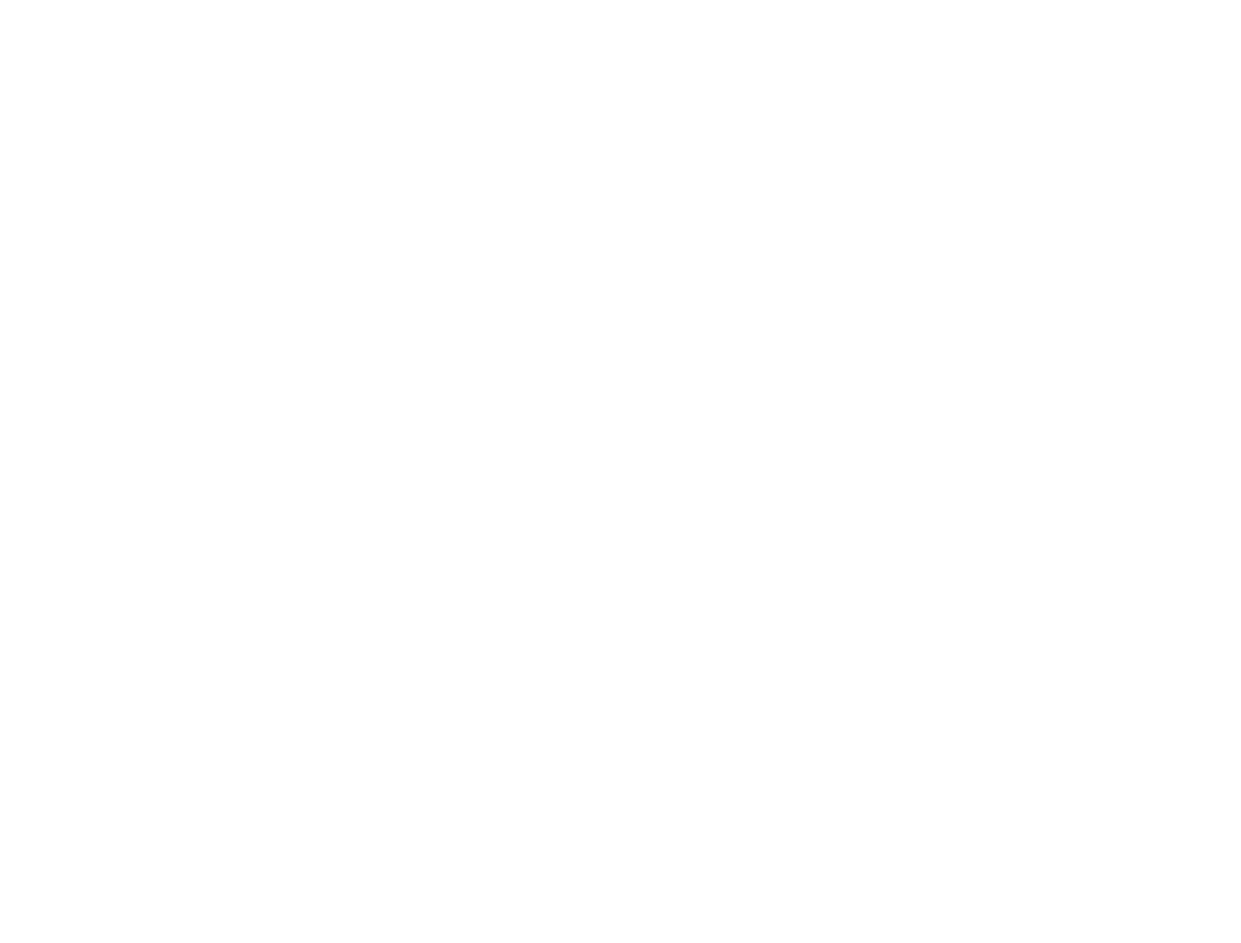
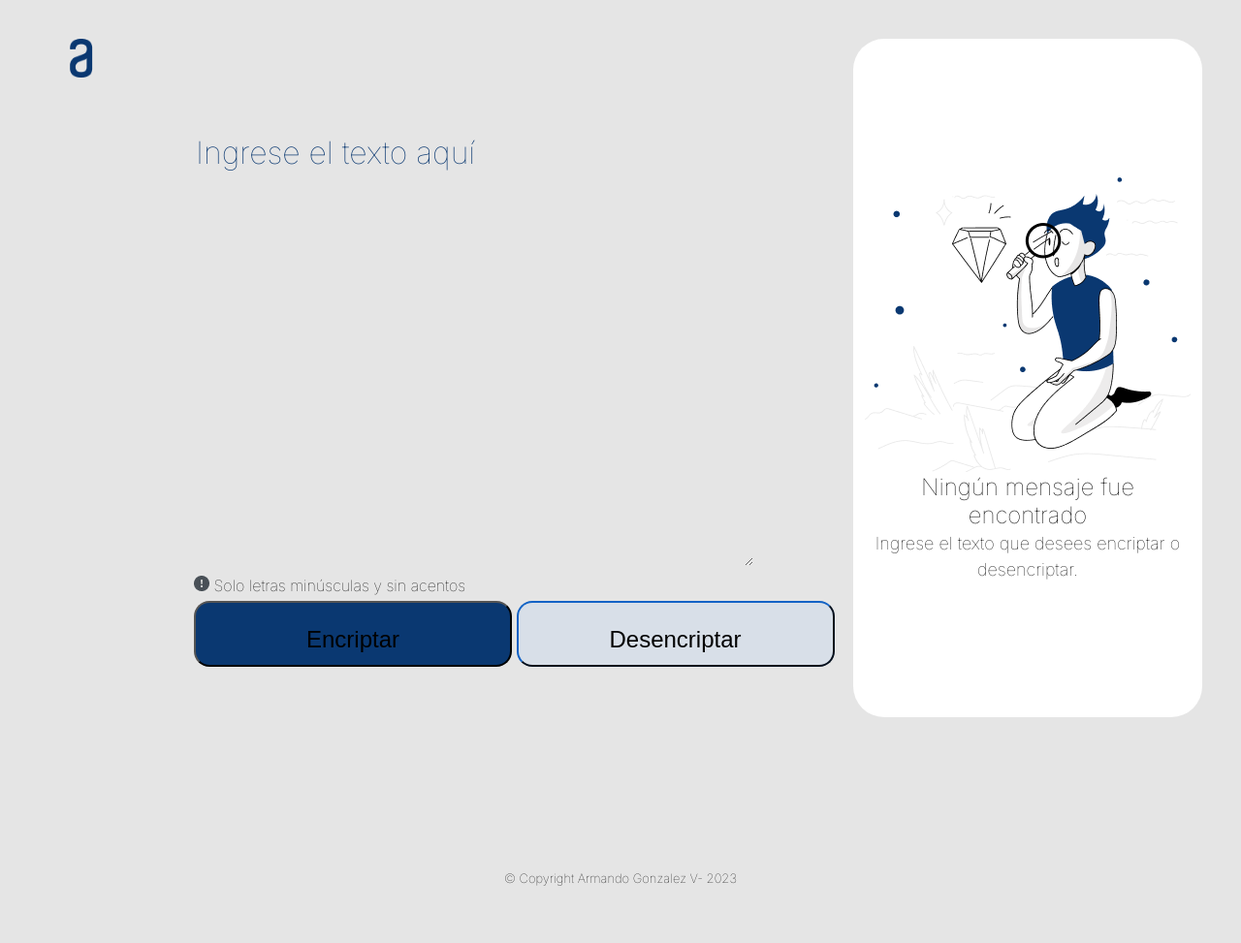
Before and after one commit to ArmandGV/Challenge_Encriptador, a plain HTML site: page index.html in a window 1280 px wide. Shown: the whole page at 97% size. Before the commit the page ends 800 px from the top, so only its background shows below. Drawn offline with Linux system fonts and the light colour scheme.

Commit message:
aplicando stilos CSS para destok

```diff
--- a/index.html
+++ b/index.html
@@ -4,9 +4,45 @@
     <meta charset="UTF-8">
     <meta http-equiv="X-UA-Compatible" content="IE=edge">
     <meta name="viewport" content="width=device-width, initial-scale=1.0">
+    <link rel="stylesheet" href="reset.css">
+    <link rel="stylesheet" href="styles.css">
     <title>Encriptador</title>
+    <link href="https://fonts.googleapis.com/css2?family=Inter:wght@100&display=swap" rel="stylesheet">
 </head>
 <body>
 
+    <main>
+        <div class="contenido">
+            <div class="logo" >
+                <img src="imagenes/Logo.png" alt="Logotipo de Alura" >
+            </div>
+
+            <div class="encriptador">
+                    <textarea name="mensaje" id="" cols="30" rows="10"  class="mensaje" placeholder="Ingrese el texto aquí"></textarea>
+
+                    <p class="advertencia"> <img src="imagenes/Vector.png" alt=""> Solo letras minúsculas y sin acentos</p>
+                    <div class="botones">
+                        <button class="boton-encriptar">Encriptar</button>
+                        <button class="boton-desencriptar">Desencriptar</button>
+                    </div>
+
+            </div>
+
+            <div class="codificador">
+                    <img src="imagenes/Muñeco.png"  class="muneco">
+                    <p class="ningun-mensaje">Ningún mensaje fue encontrado</p>
+                    <p class="ingrese-mensaje"  >Ingrese el texto que desees encriptar o desencriptar. </p>
+
+            </div>
+
+        </div>
+    </main>
+
+    <footer>
+
+        <p class="copyright">&copy Copyright Armando Gonzalez V- 2023 </p>
+    </footer>
+
+
 </body>
 </html>
--- /dev/null
+++ b/reset.css
@@ -0,0 +1,48 @@
+/* http://meyerweb.com/eric/tools/css/reset/
+   v2.0 | 20110126
+   License: none (public domain)
+*/
+
+html, body, div, span, applet, object, iframe,
+h1, h2, h3, h4, h5, h6, p, blockquote, pre,
+a, abbr, acronym, address, big, cite, code,
+del, dfn, em, img, ins, kbd, q, s, samp,
+small, strike, strong, sub, sup, tt, var,
+b, u, i, center,
+dl, dt, dd, ol, ul, li,
+fieldset, form, label, legend,
+table, caption, tbody, tfoot, thead, tr, th, td,
+article, aside, canvas, details, embed,
+figure, figcaption, footer, header, hgroup,
+menu, nav, output, ruby, section, summary,
+time, mark, audio, video {
+	margin: 0;
+	padding: 0;
+	border: 0;
+	font-size: 100%;
+	font: inherit;
+	vertical-align: baseline;
+}
+/* HTML5 display-role reset for older browsers */
+article, aside, details, figcaption, figure,
+footer, header, hgroup, menu, nav, section {
+	display: block;
+}
+body {
+	line-height: 1;
+}
+ol, ul {
+	list-style: none;
+}
+blockquote, q {
+	quotes: none;
+}
+blockquote:before, blockquote:after,
+q:before, q:after {
+	content: '';
+	content: none;
+}
+table {
+	border-collapse: collapse;
+	border-spacing: 0;
+}
--- /dev/null
+++ b/style.css
@@ -0,0 +1,161 @@
+*{
+    box-sizing: border-box;
+}
+body{
+    background: #E5E5E5;
+    font-family: 'Montserrat', sans-serif;
+}
+
+
+.contenido{
+    width: 100%;
+    height: 100vh;
+    margin: 0;
+    position: relative;
+}
+
+.contenido div{
+    display: inline-block;
+    vertical-align: top;
+
+
+}
+
+.logo{
+    width: 120px;
+    position: absolute;
+    top: 40px;
+    left: 40px;
+
+}
+
+
+.logo img{
+    width: 88px;
+    height: 40px;
+    margin: 0 0 auto;
+
+}
+
+.encriptador{
+    width: 680px;
+    height: 700px;
+    position: absolute;
+    top: 40px;
+    left: 300px;
+}
+
+.mensaje{
+    background: #E5E5E5;
+    width: 577px;
+    height: 448px;
+    margin: 96px 0 8px;
+    color: #0A3871;
+    font-family: inter;
+    font-size: 32px;
+    text-align: left;
+    border: none;
+
+}
+.mensaje::placeholder{
+    color: #0A3871;
+    font-family: inter;
+    font-size: 32px;
+    text-align: left;
+
+}
+
+.advertencia{
+    text-align: left;
+    font-family: inter;
+    font-size: 16px;
+    width: 300px;
+    height: 18px;
+    margin-bottom: 8px;
+
+}
+
+.advertencia img{
+    width: 16px;
+    height: 16px;
+}
+
+.botones{
+    width: 680px;
+    height: 68px;
+    margin-bottom: 30px;
+}
+
+.boton-encriptar{
+    width: 328px;
+    height: 68px;
+    border-radius: 16px;
+    padding: 24px;
+    background: #0A3871;
+    font-size: 24px;
+}
+
+.boton-desencriptar{
+    width: 328px;
+    height: 68px;
+    border-color: #0A3871;
+    background: #D8DFE8;
+    border-radius: 16px;
+    padding: 24px;
+    font-size: 24px;
+
+}
+
+.codificador{
+    width: 400px;
+    height: 700px;
+    background: white;
+    border-radius: 32px;
+    position: absolute;
+    position: absolute;
+    top: 40px;
+
+    right: 40px;
+}
+.muneco{
+    width: 336px;
+    height: 304px;
+    margin: 143px 32px 0 ;
+
+}
+.ningun-mensaje{
+    width: 240px;
+    height: 40;
+    Font-family: Inter;
+    Font-style: Bold;
+    Font-size: 24px;
+    line-height: 29px;
+    Line-height: 120%;
+    text-align: Center;
+    margin: 0 auto;
+
+}
+.ingrese-mensaje{
+    width: 336px;
+    height: 48px;
+    font-family: inter;
+    font-size: 18px;
+    line-height: 24px;
+    line-height: 150%;
+    text-align: center;
+    margin: 0 auto;
+
+
+}
+
+footer{
+    text-align: center;
+    padding: 40px;
+
+}
+
+.copyright{
+
+    font-size: 13px;
+    margin: 20px;
+}
--- /dev/null
+++ b/styles.css
@@ -0,0 +1,156 @@
+*{
+    box-sizing: border-box;
+}
+body{
+    background: #E5E5E5;
+    font-family: 'Inter', sans-serif;
+    display: flex;
+    flex-direction: column;
+}
+main{
+    order: 1;
+}
+
+.contenido{
+    display: flex;
+    flex-direction: row;
+
+    height: 100vh;
+    margin: 40px 40px 0;
+    }
+
+.contenido div{
+    vertical-align: top;
+
+}
+
+.logo{
+    flex: 1;
+    order: 1;
+}
+
+
+.logo img{
+    width: 88px;
+    height: 40px;
+    margin: 0 0 auto;
+
+}
+
+.encriptador{
+    flex: 4;
+    order: 2;
+
+ }
+
+.mensaje{
+    background: #E5E5E5;
+    width: 577px;
+    height: 448px;
+    margin: 96px 0 8px;
+    color: #0A3871;
+    font-family: inter;
+    font-size: 32px;
+    text-align: left;
+    border: none;
+
+}
+.mensaje::placeholder{
+    color: #0A3871;
+    font-family: inter;
+    font-size: 32px;
+    text-align: left;
+
+}
+
+.advertencia{
+    text-align: left;
+    font-family: inter;
+    font-size: 16px;
+    width: 300px;
+    height: 18px;
+    margin-bottom: 8px;
+
+}
+
+.advertencia img{
+    width: 16px;
+    height: 16px;
+}
+
+.botones{
+    width: 680px;
+    height: 68px;
+
+}
+
+.boton-encriptar{
+    width: 328px;
+    height: 68px;
+    border-radius: 16px;
+    padding: 24px;
+    background: #0A3871;
+    font-size: 24px;
+}
+
+.boton-desencriptar{
+    width: 328px;
+    height: 68px;
+    border-color: #0A3871;
+    background: #D8DFE8;
+    border-radius: 16px;
+    padding: 24px;
+    font-size: 24px;
+
+}
+
+.codificador{
+    flex: 1;
+    order: 3;
+    height: 700px;
+    background: white;
+    border-radius: 32px;
+
+ }
+.muneco{
+    width: 336px;
+    height: 304px;
+    margin: 143px 12px 0 ;
+
+}
+.ningun-mensaje{
+    width: 240px;
+    height: 40;
+    Font-family: Inter;
+    Font-style: Bold;
+    Font-size: 24px;
+    line-height: 29px;
+    Line-height: 120%;
+    text-align: Center;
+    margin: 0 auto;
+
+}
+.ingrese-mensaje{
+    width: 336px;
+    height: 48px;
+    font-family: inter;
+    font-size: 18px;
+    line-height: 24px;
+    line-height: 150%;
+    text-align: center;
+    margin: 0 auto;
+
+
+}
+
+footer{
+    order: 2;
+    text-align: center;
+    padding: 40px;
+
+}
+
+.copyright{
+    font-size: 13px;
+    margin: 20px;
+}
```
Also changed, not shown: imagenes/Logo.png (added), imagenes/Muñeco.png (added), imagenes/Vector.png (added).
